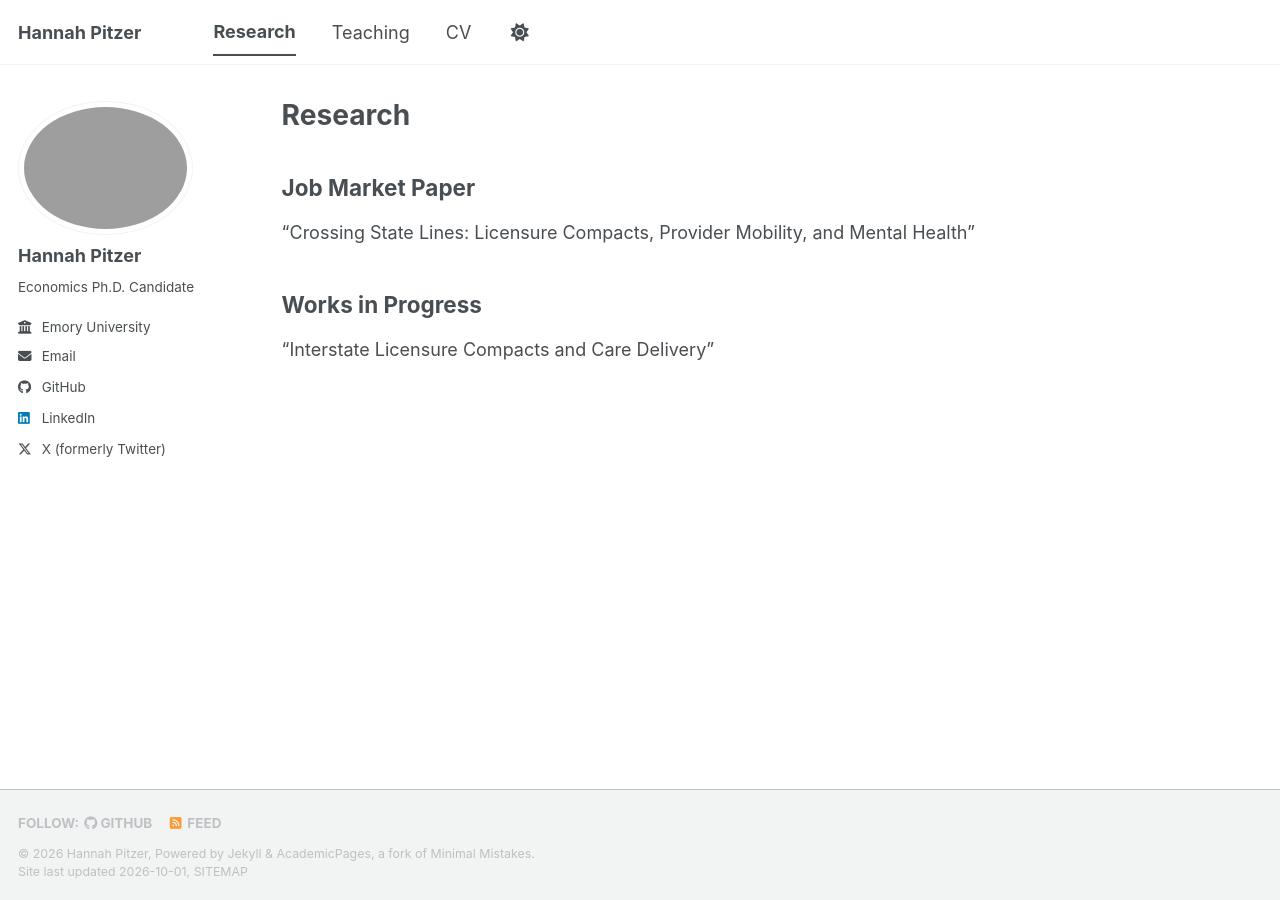
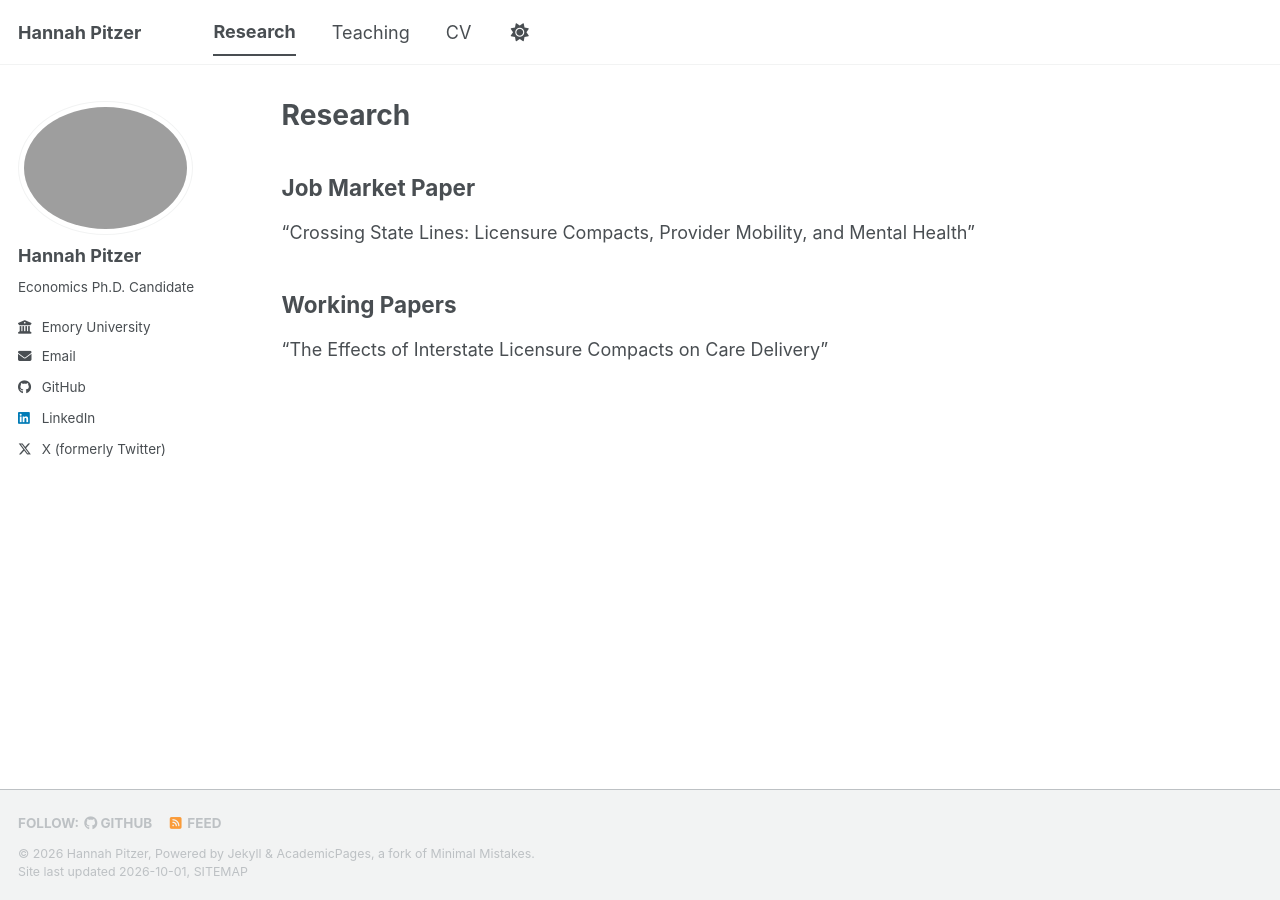
Before and after one commit to hdpitzer/hdpitzer.github.io, a Jekyll site: the page built from _pages/research.md, in a window 1280 px wide. Built offline with Jekyll 4.4.1, drawn with Linux system fonts in a browser that asks for light colours; a style sheet for code colours, icons or effects is not loaded.

Commit message:
Update research.md

```diff
--- a/_pages/research.md
+++ b/_pages/research.md
@@ -10,6 +10,6 @@ author_profile: true
 "Crossing State Lines: Licensure Compacts, Provider Mobility, and Mental Health"
 <!-- [Download PDF](/files/job-market-paper.pdf)-->
 
-## Works in Progress
+## Working Papers
 
-"Interstate Licensure Compacts and Care Delivery"
+"The Effects of Interstate Licensure Compacts on Care Delivery"
```
